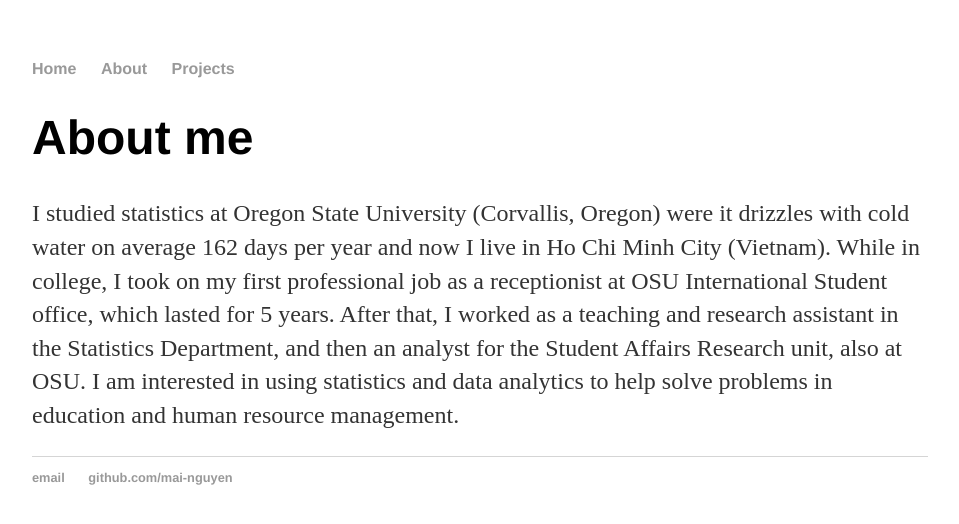
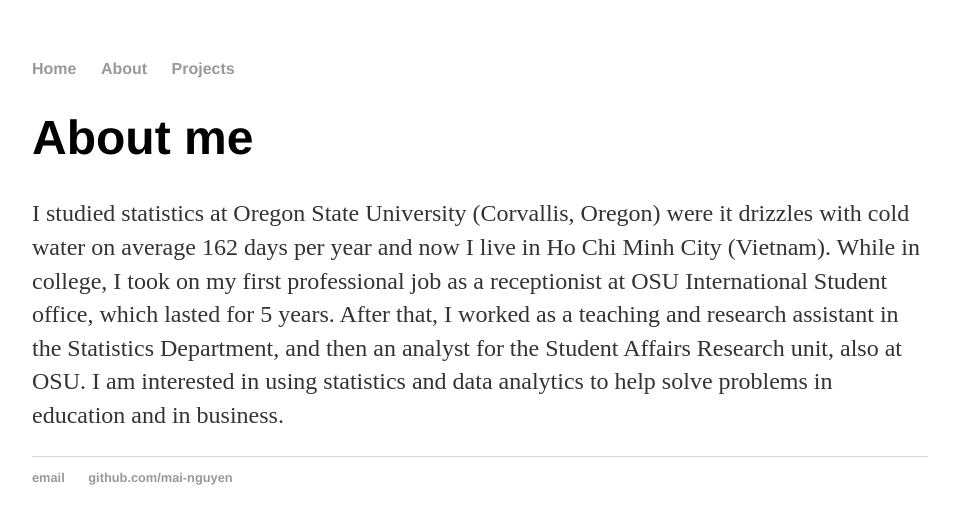
Before and after one commit to mai-nguyen/mai-nguyen.github.io, a Jekyll site: the page built from about/index.html, in a window 1280 px wide. Shown: the top 524 px of the page, without its empty margins (160-1119 px from the left). Built offline with Jekyll 4.4.1, drawn with Linux system fonts in a browser that asks for light colours.

Commit message:
Update index.html

```diff
--- a/about/index.html
+++ b/about/index.html
@@ -6,6 +6,6 @@
 <div class="blurb">
 	<h1>About me</h1>
 
-  <p>I studied statistics at Oregon State University (Corvallis, Oregon) were it drizzles with cold water on average 162 days per year and now I live in Ho Chi Minh City (Vietnam). While in college, I took on my first professional job as a receptionist at OSU International Student office, which lasted for 5 years. After that, I worked as a teaching and research assistant in the Statistics Department, and then an analyst for the Student Affairs Research unit, also at OSU. I am interested in using statistics and data analytics to help solve problems in education and human resource management.</p>
+  <p>I studied statistics at Oregon State University (Corvallis, Oregon) were it drizzles with cold water on average 162 days per year and now I live in Ho Chi Minh City (Vietnam). While in college, I took on my first professional job as a receptionist at OSU International Student office, which lasted for 5 years. After that, I worked as a teaching and research assistant in the Statistics Department, and then an analyst for the Student Affairs Research unit, also at OSU. I am interested in using statistics and data analytics to help solve problems in education and in business.</p>
 
 </div><!-- /.blurb -->
```
